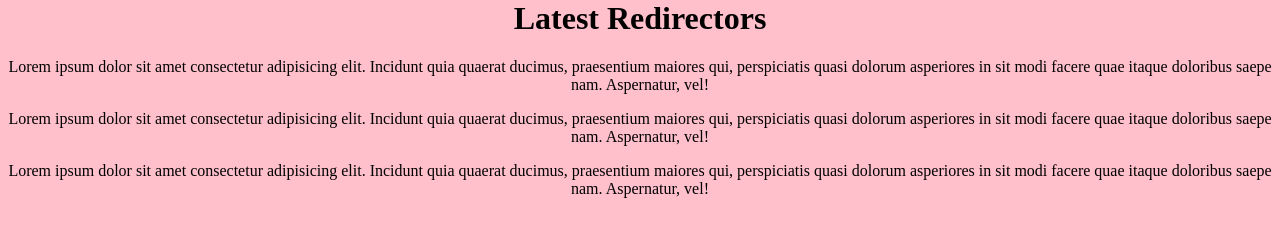
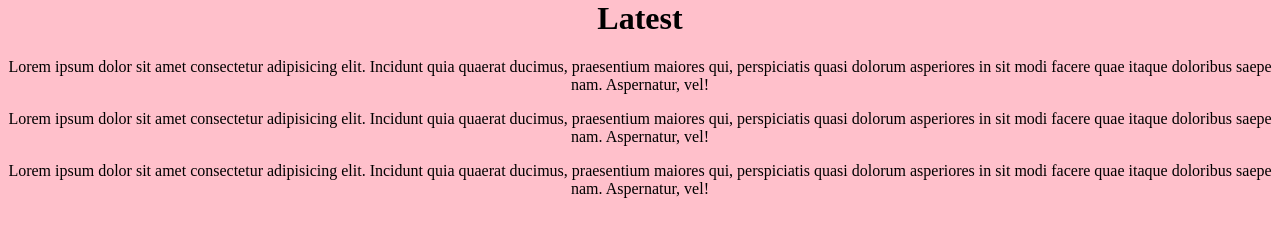
Before and after one commit to AgnewGriffith/LatestRedirector, a plain HTML site: page index.html in a window 1280 px wide. Drawn offline with Linux system fonts and the light colour scheme.

Commit message:
Update index.html

```diff
--- a/index.html
+++ b/index.html
@@ -6,7 +6,7 @@
     <link rel="stylesheet" href="styles.css">
 </head>
 <body>
-    <h1>Latest Redirectors</h1>
+    <h1>Latest </h1>
     <p>Lorem ipsum dolor sit amet consectetur adipisicing elit. Incidunt quia quaerat ducimus, praesentium maiores qui, perspiciatis quasi dolorum asperiores in sit modi facere quae itaque doloribus saepe nam. Aspernatur, vel!</p>
     <p>Lorem ipsum dolor sit amet consectetur adipisicing elit. Incidunt quia quaerat ducimus, praesentium maiores qui, perspiciatis quasi dolorum asperiores in sit modi facere quae itaque doloribus saepe nam. Aspernatur, vel!</p>
     <p>Lorem ipsum dolor sit amet consectetur adipisicing elit. Incidunt quia quaerat ducimus, praesentium maiores qui, perspiciatis quasi dolorum asperiores in sit modi facere quae itaque doloribus saepe nam. Aspernatur, vel!</p>
```
